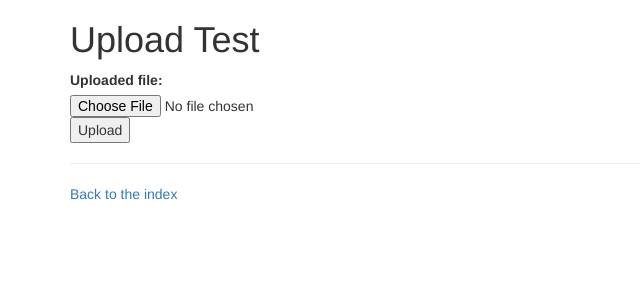
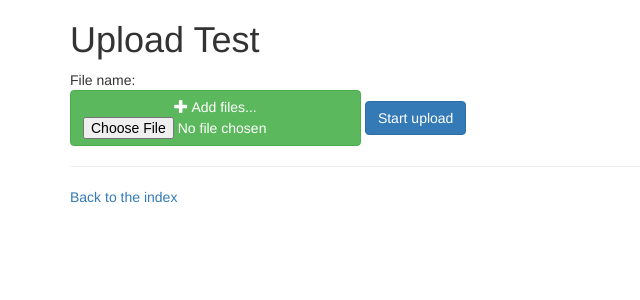
Before and after one commit to WraithKim/2018CD1_VideoSRWeb, a Django app: page /upload/ in a window 1280 px wide. Shown: the top 300 px of the page, without its empty margins (0-640 px from the left). Run offline with Django 3.2, Linux system fonts and the light colour scheme; parts of the project's set-up code (start-up, migrations or seed data) failed here and were passed over; some libraries are stand-ins or nearby versions.

Commit message:
재개 가능한 업로드 구현 그 외 - gitignore에 staticfiles 추가 - models에서 업로드 방식 변경으로 인해 파일 해쉬를 계산하지 않음. 따라서 uploaded_file_version을 nullable 처리함. - base.html에 ajax 스크립트 추가 및 스크립트와 스타일시트를 위한 공간을 따로 분리함. - upload_test.html에 jquery-file-upload 플러그인을 적용함. 파일 폼 UI를 변경하고 하단에 프로그레스 바를 적용 - utils에서 해쉬 대신 uuid로 파일명을 대신 저장함, 해쉬가 사라졌기 때문에 업로드 파일 생성과 폼 검증에서 이를 확인하지 않음. - views에서 사용하지 않는 ModelForm 객체를 제거하고, 해쉬를 사용하지 않기 때문에 이를 제거함.

```diff
--- a/videosr/models.py
+++ b/videosr/models.py
@@ -12,7 +12,7 @@ class UploadedFile(models.Model):
     uploaded_file = models.FileField()
     uploaded_date = models.DateTimeField(auto_now_add=True)
     uploaded_file_size = models.BigIntegerField()
-    uploaded_file_version = models.CharField(max_length=255)
+    uploaded_file_version = models.CharField(max_length=255, null=True)
     # This field is real file name. Be aware of that 'uploaded_file.name' is '/path/to/file/uploaded_file_version'
     uploaded_filename = models.CharField(max_length=255)
     progress_status = models.CharField(
--- a/videosr/templates/videosr/base.html
+++ b/videosr/templates/videosr/base.html
@@ -4,12 +4,18 @@
     <head>
         <title>Video SR Web Service Test</title>
         <meta name="viewport" content="width=device-width, initial-scale=1">
+        <meta charset="UTF-8">
         <link rel="stylesheet" href="https://maxcdn.bootstrapcdn.com/bootstrap/3.3.7/css/bootstrap.min.css">
+        {% block style %}
+        {% endblock %}
     </head>
-    <body class="container">
-        <div>
+    <body>
+        <div class="container">
 			{% block content %}
 			{% endblock %}
         </div>
+        <script src="https://ajax.googleapis.com/ajax/libs/jquery/3.2.1/jquery.min.js"></script>
+        {% block script %}
+        {% endblock %}
     </body>
 </html>
--- a/videosr/templates/videosr/download_test.html
+++ b/videosr/templates/videosr/download_test.html
@@ -1,4 +1,7 @@
 {% extends 'videosr/base.html' %}
+
+{% block style %}
+{% endblock %}
 
 {% block content %}
     <h1>Download files</h1>
@@ -8,3 +11,6 @@
     <hr>
     <a href="{% url 'index' %}">Back to the index</a>
 {% endblock %}
+
+{% block script %}
+{% endblock %}
--- a/videosr/templates/videosr/index.html
+++ b/videosr/templates/videosr/index.html
@@ -1,7 +1,11 @@
 {% extends 'videosr/base.html' %}
-
+{% block style %}
+{% endblock %}
 {% block content %}
     <h1>Video SR Web Service Test</h1>
     <a href="{% url 'upload_test' %}">Upload Test</a><br>
     <a href="{% url 'download_test' %}">Download Test</a>
 {% endblock %}
+
+{% block script %}
+{% endblock %}
--- a/videosr/templates/videosr/upload_test.html
+++ b/videosr/templates/videosr/upload_test.html
@@ -1,12 +1,30 @@
 {% extends "videosr/base.html" %}
-
+{% load static %}
+{% block style %}
+<link rel="stylesheet" type="text/css" href="{% static "videosr/css/upload-test.css" %}">
+{% endblock %}
 {% block content %}
     <h1>Upload Test</h1>
-    <form method="POST" enctype="multipart/form-data" action="/upload/progress/">
+    <div>
         {% csrf_token %}
-		{{ form }}
-		<input type="submit" value="Upload">
-    </form>
+        <span>File name: </span><label id="filename"></label><br>
+        <span class="btn btn-success fileinput-button">
+            <i class="glyphicon glyphicon-plus"></i>
+            <span>Add files...</span>
+            <input id="resumable-upload" type="file" name="uploaded_file" data-url="/upload/progress/">
+        </span>
+        <button id="start_upload" type="button" class="btn btn-primary">
+            <span>Start upload</span>
+        </button>
+    </div>
+    <div id="progress" class="progress-bar progress-bar-success"></div>
     <hr>
     <a href="{% url 'index' %}">Back to the index</a>
 {% endblock %}
+{% block script %}
+    <script src="{% static "videosr/jquery-fileupload/js/vendor/jquery.ui.widget.js" %}"></script>
+    <script src="{% static "videosr/jquery-fileupload/js/jquery.iframe-transport.js" %}"></script>
+    <script src="{% static "videosr/jquery-fileupload/js/jquery.fileupload.js" %}"></script>
+    <script src="{% static "videosr/json-js/json2.js" %}"></script>
+    <script src="{% static "videosr/js/resumable-upload.js" %}"></script>
+{% endblock %}
--- a/videosr/views.py
+++ b/videosr/views.py
@@ -20,11 +20,11 @@ def upload_complete(request):
         path = request.POST.get('uploaded_file.path')
         size = request.POST.get('uploaded_file.size')
         filename = request.POST.get('uploaded_file.name')
-        version = request.POST.get('uploaded_file.md5')
 
         # maybe authentication here
 
-        upload_file(name=filename, version=version, path=path, size=size)
+        upload_file(name=filename, path=path, size=size)
+        # TODO: research for redirect that out of order.
         return redirect('download_test')
     # if validation failed, remove uploaded file
     path = request.POST.get('uploaded_file.path')
@@ -33,8 +33,7 @@ def upload_complete(request):
     return redirect('upload_test')
 
 def upload_test(request):
-    form = UploadedFileForm()
-    return render(request, 'videosr/upload_test.html', { 'form': form })
+    return render(request, 'videosr/upload_test.html', {})
 
 def download_test(request):
     uploaded_files = UploadedFile.objects.all()
--- a/website/settings.py
+++ b/website/settings.py
@@ -129,6 +129,12 @@ USE_TZ = True
 
 STATIC_URL = '/static/'
 STATIC_ROOT = os.path.join(BASE_DIR, 'static', '')
+
+# this directory for staticfiles which is independent from all apps.
+STATICFILES_DIRS = [
+    os.path.join(BASE_DIR, 'staticfiles', '')
+]
+
 # URL prefix for each media file
 MEDIA_URL = '/media/'
 # Directory path to save uploaded file
```
Also changed, not shown: videosr/utils.py (+4 -7 lines), videosr/migrations/0003_auto_20181009_1902.py (added), 1 other file.
